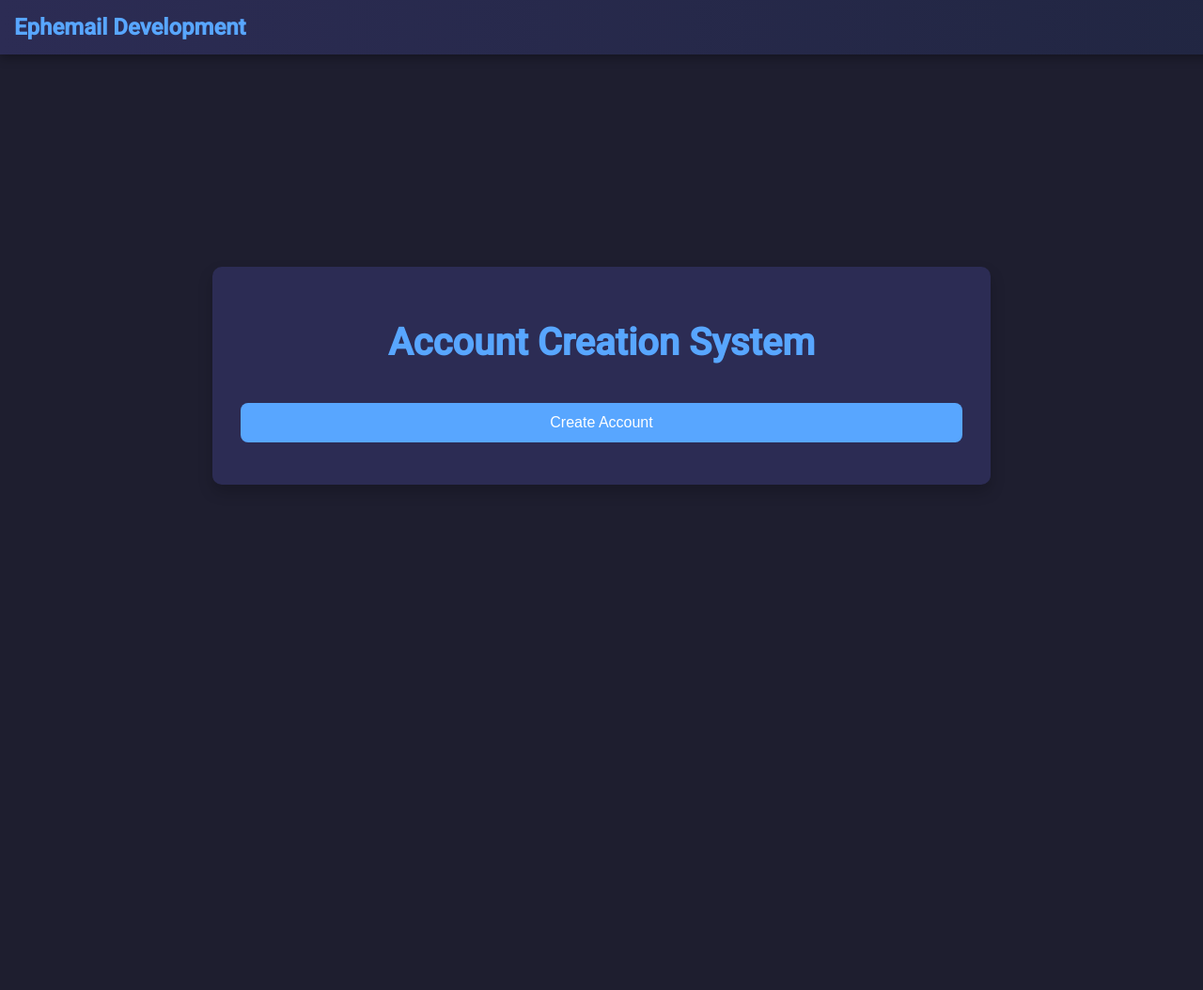
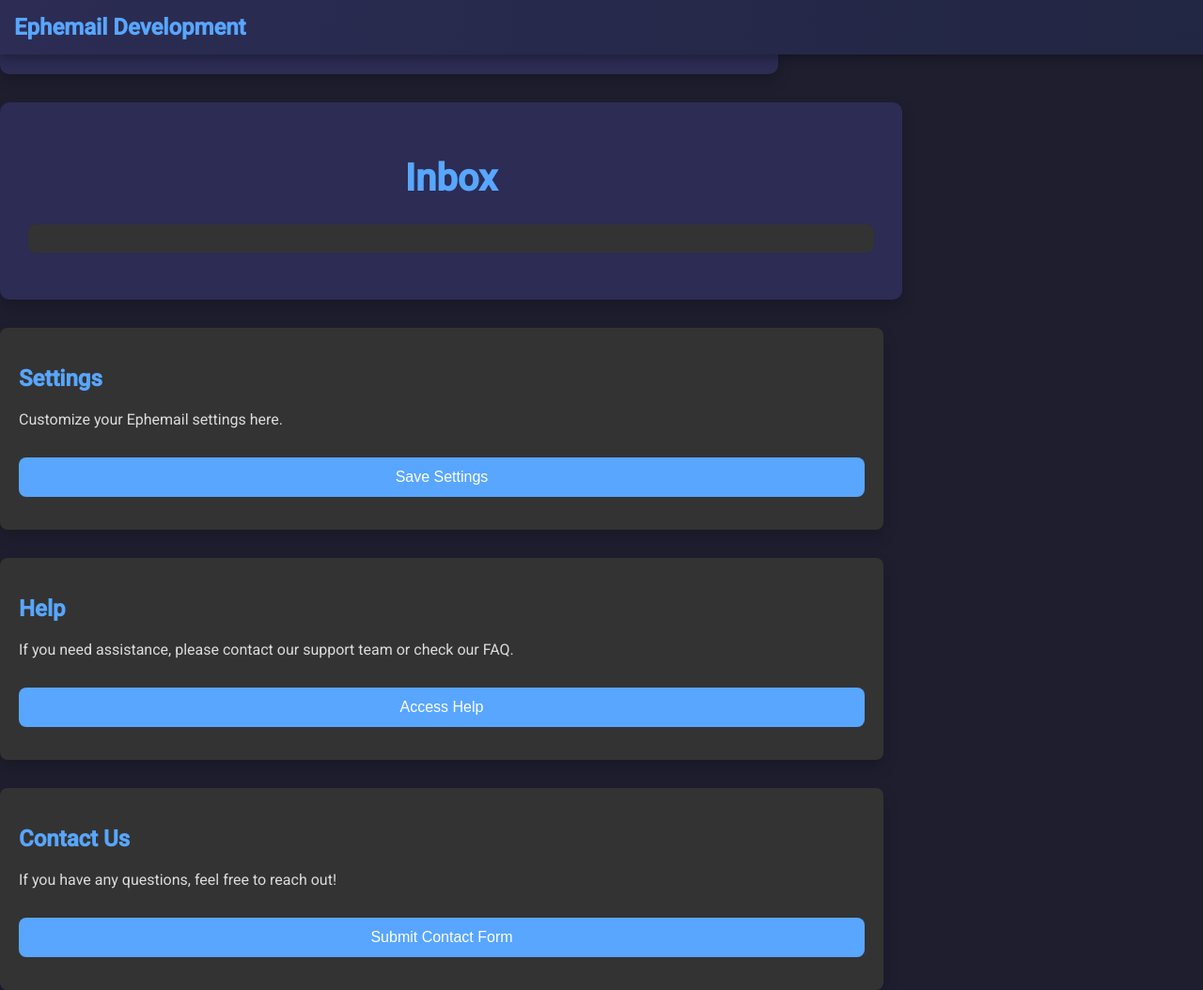
Before and after one commit to Lucifurge/EpheMail, a plain HTML site: page index.html in a window 1280 px wide. Shown: the whole page at 94% size. Before the commit the page ends 800 px from the top, so only its background shows below. Drawn offline with nearby package versions, Linux system fonts and the light colour scheme.

Commit message:
Update index.html

```diff
--- a/index.html
+++ b/index.html
@@ -14,10 +14,29 @@
             padding: 0;
             display: flex;
             justify-content: center;
-            align-items: center;
+            align-items: flex-start;
+            flex-direction: column;
             height: 100vh;
-            flex-direction: column;
         }
+
+        .navbar {
+            background: linear-gradient(90deg, #2c2c54, #212642);
+            box-shadow: 0px 4px 10px rgba(0, 0, 0, 0.3);
+            width: 100%;
+            padding: 15px;
+            position: fixed;
+            top: 0;
+            left: 0;
+            z-index: 1000;
+        }
+
+        .navbar-brand {
+            color: #58a6ff;
+            font-weight: bold;
+            font-size: 1.5rem;
+            text-decoration: none;
+        }
+
         .container {
             width: 60%;
             max-width: 900px;
@@ -25,12 +44,15 @@
             padding: 30px;
             border-radius: 10px;
             box-shadow: 0 8px 16px rgba(0, 0, 0, 0.2);
+            margin-top: 100px;
         }
+
         h1 {
             text-align: center;
             color: #58a6ff;
             font-size: 2.5rem;
         }
+
         button {
             background-color: #58a6ff;
             color: #fff;
@@ -43,13 +65,16 @@
             margin: 15px 0;
             transition: background 0.3s ease, transform 0.3s ease;
         }
+
         button:hover {
             background-color: #0062cc;
             transform: scale(1.05);
         }
+
         button:active {
             transform: scale(0.98);
         }
+
         .message {
             background-color: #333;
             border: 1px solid #444;
@@ -58,14 +83,17 @@
             margin-top: 20px;
             transition: all 0.3s ease;
         }
+
         .error {
             background-color: #cc0000;
             border-color: #990000;
         }
+
         .success {
             background-color: #28a745;
             border-color: #006600;
         }
+
         .loading {
             text-align: center;
             padding: 10px;
@@ -73,22 +101,52 @@
             background-color: #ff9900;
             border-radius: 5px;
         }
-        /* Navbar */
-        .navbar {
-            background: linear-gradient(90deg, #2c2c54, #212642);
-            box-shadow: 0px 4px 10px rgba(0, 0, 0, 0.3);
+
+        .inbox-section {
             width: 100%;
+            margin-top: 30px;
+        }
+
+        .inbox {
+            background-color: #333;
+            border-radius: 8px;
             padding: 15px;
-            position: fixed;
-            top: 0;
-            left: 0;
-            z-index: 1000;
+            margin-bottom: 20px;
         }
-        .navbar-brand {
+
+        .inbox-item {
+            background-color: #444;
+            padding: 12px;
+            margin: 8px 0;
+            border-radius: 8px;
+            cursor: pointer;
+            transition: background-color 0.3s;
+        }
+
+        .inbox-item:hover {
+            background-color: #555;
+        }
+
+        .inbox-item p {
+            margin: 0;
+            color: #dcdcdc;
+        }
+
+        .section {
+            width: 100%;
+            margin-top: 30px;
+            background-color: #333;
+            padding: 20px;
+            border-radius: 8px;
+        }
+
+        .section h2 {
             color: #58a6ff;
-            font-weight: bold;
-            font-size: 1.5rem;
-            text-decoration: none;
+        }
+
+        .section-content {
+            color: #dcdcdc;
+            margin-top: 15px;
         }
     </style>
 </head>
@@ -99,7 +157,7 @@
         <a href="#" class="navbar-brand">Ephemail Development</a>
     </nav>
 
-    <!-- Main Container -->
+    <!-- Main Container for Account Creation Section -->
     <div class="container">
         <h1>Account Creation System</h1>
         <button id="createAccountBtn">Create Account</button>
@@ -107,8 +165,66 @@
         <div id="loadingMessage" class="loading" style="display: none;">Creating your account...</div>
     </div>
 
+    <!-- Inbox Section -->
+    <div class="container inbox-section">
+        <h1>Inbox</h1>
+        <div id="inbox" class="inbox">
+            <!-- Simulated emails will be shown here -->
+        </div>
+    </div>
+
+    <!-- Settings Section -->
+    <div class="container section" id="settingsSection">
+        <h2>Settings</h2>
+        <div class="section-content">
+            <p>Customize your Ephemail settings here.</p>
+            <button onclick="displayMessage('Settings saved successfully!', 'success')">Save Settings</button>
+        </div>
+    </div>
+
+    <!-- Help Section -->
+    <div class="container section" id="helpSection">
+        <h2>Help</h2>
+        <div class="section-content">
+            <p>If you need assistance, please contact our support team or check our FAQ.</p>
+            <button onclick="displayMessage('Help section accessed!', 'info')">Access Help</button>
+        </div>
+    </div>
+
+    <!-- Contact Section -->
+    <div class="container section" id="contactSection">
+        <h2>Contact Us</h2>
+        <div class="section-content">
+            <p>If you have any questions, feel free to reach out!</p>
+            <button onclick="displayMessage('Contact form submitted!', 'info')">Submit Contact Form</button>
+        </div>
+    </div>
+ <script src="https://cdn.jsdelivr.net/npm/axios/dist/axios.min.js"></script>
+
     <!-- External JavaScript -->
     <script src="index.js"></script>
 
+    <script>
+        // Function to display messages
+        function displayMessage(message, type) {
+            const messageElement = document.createElement('div');
+            messageElement.className = `message ${type}`;
+            messageElement.textContent = message;
+            const messagesDiv = document.getElementById('messages');
+            messagesDiv.innerHTML = ''; // Clear previous messages
+            messagesDiv.appendChild(messageElement);
+        }
+
+        // Simulate adding an inbox message
+        function addInboxMessage(from, subject, message) {
+            const inboxDiv = document.getElementById('inbox');
+            const inboxItem = document.createElement('div');
+            inboxItem.classList.add('inbox-item');
+            inboxItem.innerHTML = `<p><strong>From:</strong> ${from}</p><p><strong>Subject:</strong> ${subject}</p><p>${message}</p>`;
+            inboxItem.addEventListener('click', () => alert('Email opened: ' + subject));
+            inboxDiv.appendChild(inboxItem);
+        }
+    </script>
+
 </body>
 </html>
```
